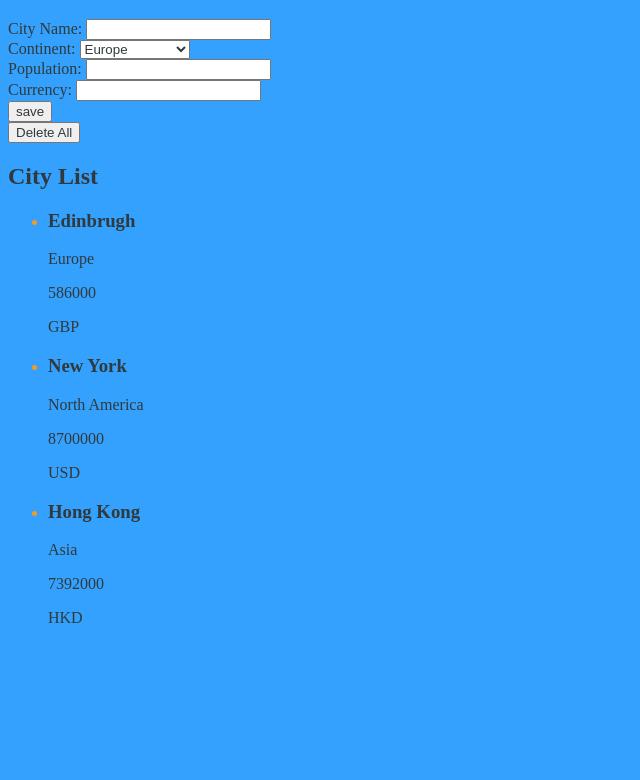
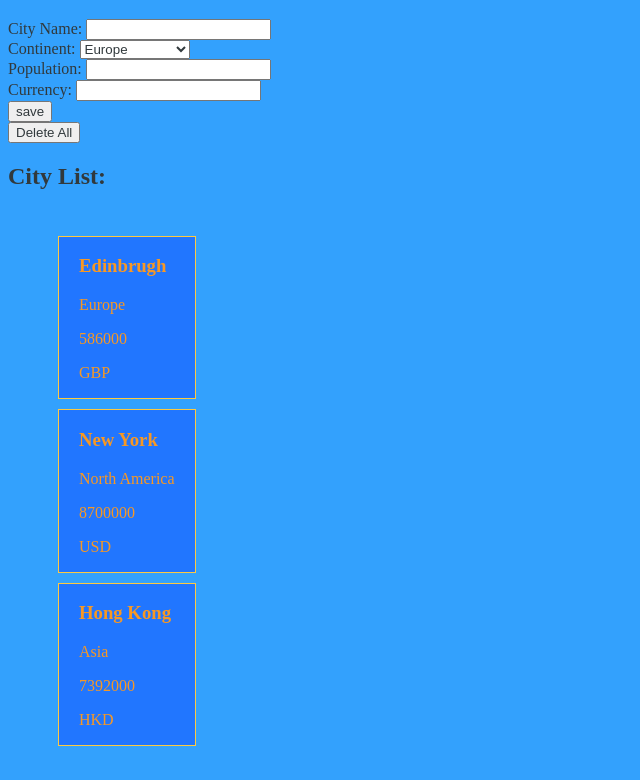
Before and after one commit to samshum90/JavaScript_Manipulating_DOM_Week6_HW, a plain HTML site: page index.html in a window 1280 px wide. Shown: the part 61-841 px from the top of the page, without its empty margins (0-640 px from the left). Before the commit the page ends 800 px from the top, so only its background shows below. Drawn offline with Linux system fonts and the light colour scheme.

Commit message:
finished mvp

```diff
--- a/css/style.css
+++ b/css/style.css
@@ -14,9 +14,25 @@ body{
     background-color: var(--lightblue);
 
 }
-
+.form-list {
+    display: flex;
+    flex-direction: row;
+}
 .city-list-item {
     color: var(--orange);
+    background-color: var(--blue);
+    border: double 1px var(--yellow);
+    padding: 0px 20px;
+    margin: 10px;
+    list-style: none;
+}
 
+.city-item {
+    color: var(--orange);
 
 }
+
+.form-list{
+    display: flex;
+
+}
--- a/index.html
+++ b/index.html
@@ -45,8 +45,8 @@
 
         <button id="delete-all">Delete All</button>
 
+        <h2>City List:</h2>
     <div class="form-list">
-        <h2>City List</h2>
         <ul id="city_list"></ul>
     </div>
 </body>
--- a/js/app.js
+++ b/js/app.js
@@ -44,6 +44,11 @@ newItemForm.addEventListener('submit', function (event) {
 
 };
 
+const handleButtonClick = function () {
+    const watchList = document.querySelector('ul');
+    watchList.innerHTML = '';
+  }
+
 
 function attachCity(city, list){
     const newCity = document.createElement('li');
@@ -51,24 +56,28 @@ function attachCity(city, list){
     list.appendChild(newCity);
 
     const city_name = document.createElement('h3');
+    city_name.classList.add('city-item');
     city_name.textContent = `${city.city_name}`;
     newCity.appendChild(city_name);
 
     const continent_name = document.createElement('p');
+    continent_name.classList.add('city-item');
     continent_name.textContent = `${city.continent_name}`;
     newCity.appendChild(continent_name);
 
     const population = document.createElement('p');
+    population.classList.add('city-item');
     population.textContent = `${city.population}`;
     newCity.appendChild(population);
 
     const currency = document.createElement('p');
+    currency.classList.add('city-item');
     currency.textContent = `${city.currency.toUpperCase()}`;
     newCity.appendChild(currency);
 
 };
 
-const handleDeleteAll = function(){
+const handleDeleteAll = function(event){
     const cityList = document.querySelector('#city_list');
-    cityList.innerHtml = '';
-};
+    cityList.innerHTML = '';
+}
```
